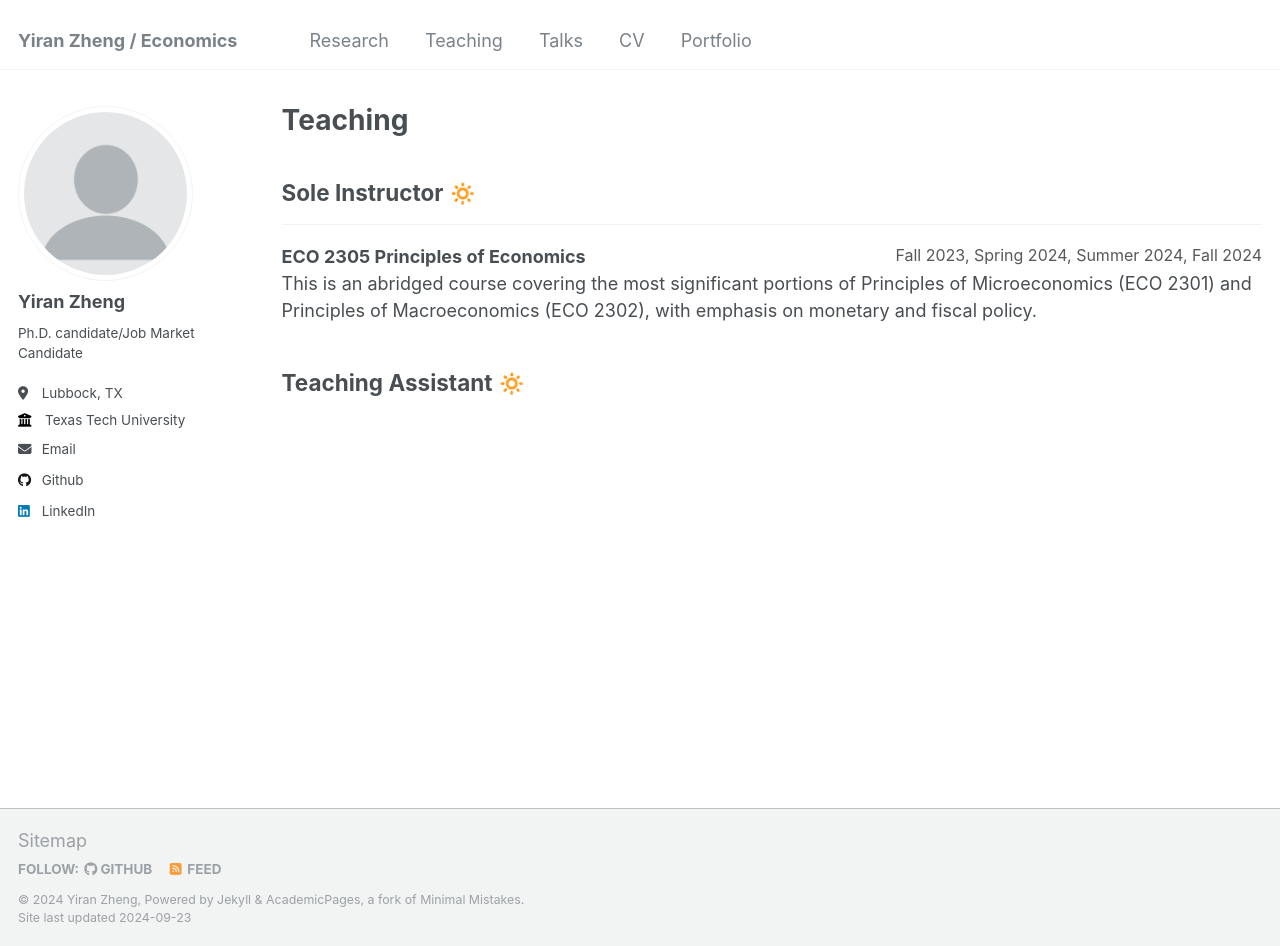
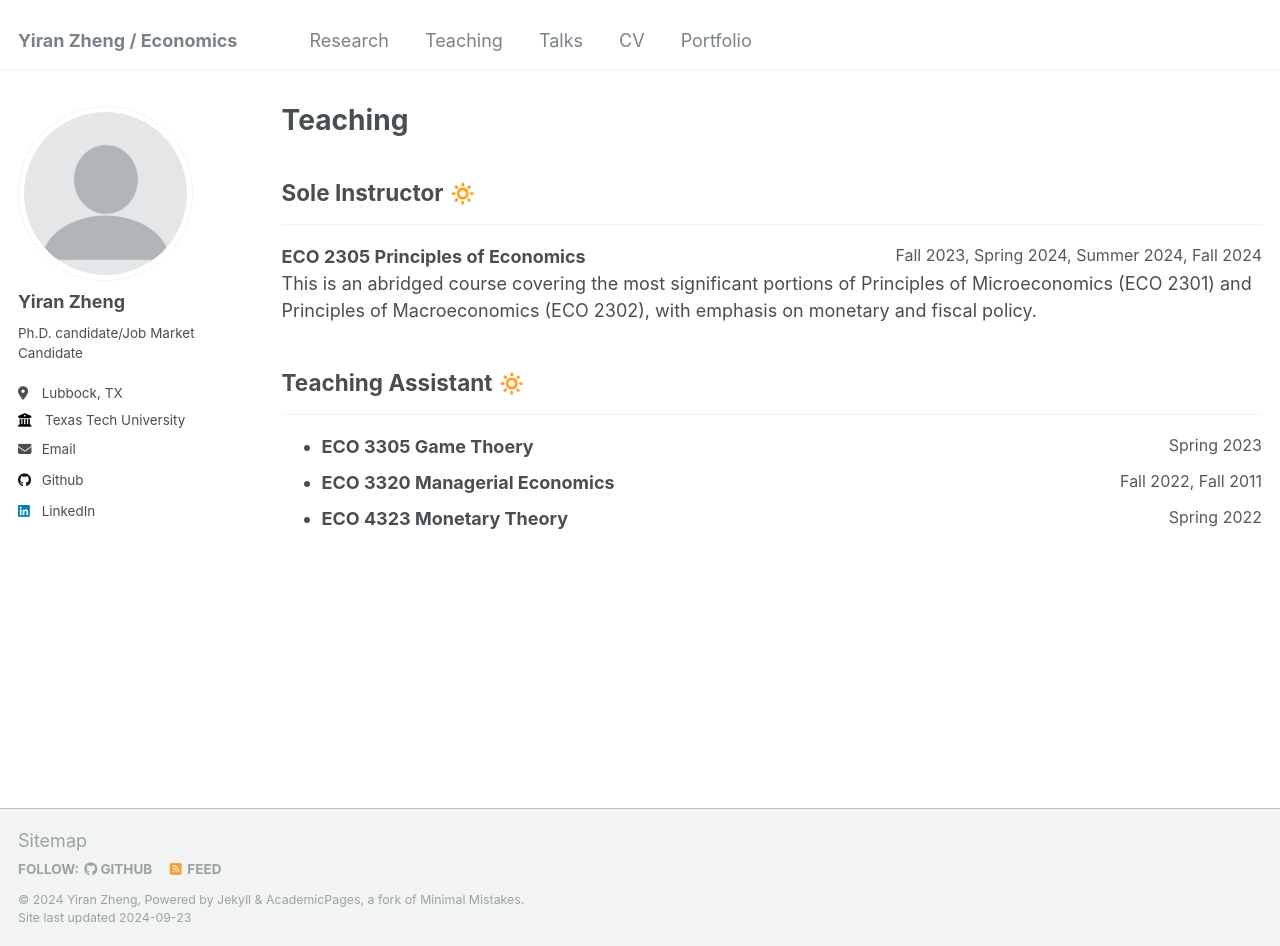
Before and after one commit to yiran-zheng/yiran-zheng.github.io, a Jekyll site: the page built from _pages/teaching.html, in a window 1280 px wide and 946 px high. Built offline with Jekyll 4.4.1, drawn with Linux system fonts in a browser that asks for light colours.

Commit message:
Update teaching.html

```diff
--- a/_pages/teaching.html
+++ b/_pages/teaching.html
@@ -7,13 +7,38 @@ author_profile: true
 
 {% include base_path %}
 <p align = "justify">
-<h2>Sole Instructor &#128261; </h2>
+    <h2>Sole Instructor &#128261; </h2>
     <hr> <!-- This adds a horizontal line below the heading -->
         <div style="display: flex; justify-content: space-between;">
           <strong>ECO 2305 Principles of Economics</strong>
           <span style="font-size: 16px; color: #585858;">Fall 2023, Spring 2024, Summer 2024, Fall 2024</span>
         </div>
+    <div>
     This is an abridged course covering the most significant portions of Principles of Microeconomics (ECO 2301) and Principles of Macroeconomics (ECO 2302), with emphasis on monetary and fiscal policy.
+    </div>
+
+
+    <h2>Teaching Assistant &#128261; </h2>
+    <hr> <!-- This adds a horizontal line below the heading -->
+        <ul>
+            <li>
+                <div style="display: flex; justify-content: space-between;">
+                <strong>ECO 3305 Game Thoery</strong>
+                <span style="font-size: 16px; color: #585858;">Spring 2023</span>
+                </div>
+            </li>
+            <li>
+                <div style="display: flex; justify-content: space-between;">
+                <strong>ECO 3320 Managerial Economics</strong>
+                <span style="font-size: 16px; color: #585858;">Fall 2022, Fall 2011</span>
+                </div>
+            </li>
+            <li>
+                <div style="display: flex; justify-content: space-between;">
+                <strong>ECO 4323 Monetary Theory</strong>
+                <span style="font-size: 16px; color: #585858;">Spring 2022</span>
+                </div>
+            </li>
+        </ul>
+
 </p>
-
-<h2>Teaching Assistant &#128261; </h2>
```
